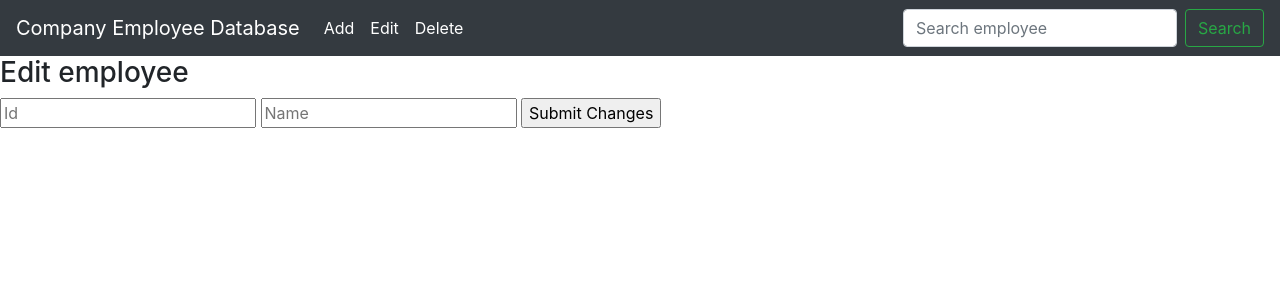
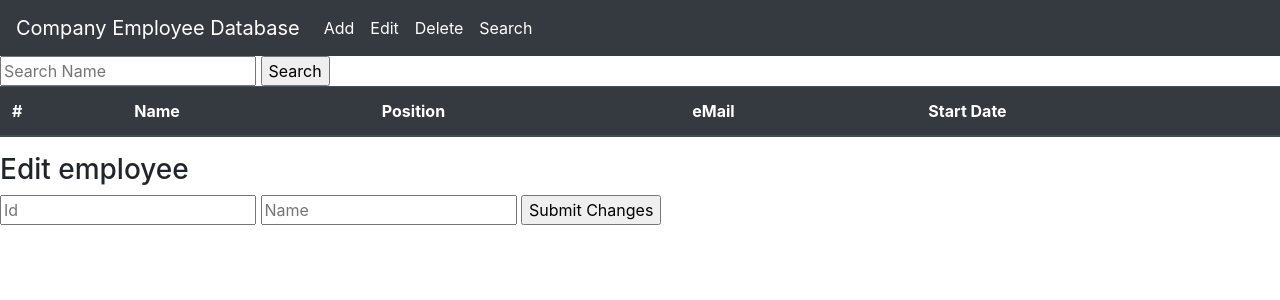
Before and after one commit to gabber78/PDO-CRUD-Staff-Record, a PHP site: page /edit.php in a window 1280 px wide. Shown: the top 300 px of the page. Run offline with PHP 8.4, Linux system fonts and the light colour scheme; tables that the repository leaves empty or names only in its code hold one stand-in row (values such as "Sample post"); lists and menus that the app fills with data are empty.

Commit message:
some design done

```diff
--- a/db.php
+++ b/db.php
@@ -56,8 +56,8 @@ class DB {
     $sql = "DELETE FROM staff_db WHERE id = :id";
     $stmt = $this->conn->prepare($sql);
     $stmt->execute(['id'=> $id]);
-    //echo "ID: " . $id . " was deleted.";
-    echo $stmt->rowCount() . " rows were affected.";
+    echo "ID: " . $id . "Name: " . $name . " was deleted.";
+    //echo $stmt->rowCount() . " rows were affected.";
   }
 
 }
--- a/www/index_old.php
+++ b/obsolate/index_old.php
@@ -13,7 +13,6 @@ if (isset($_GET['search'])) {
 }
 
 //delete data
-
 if (isset($_POST['deleteData'])) {
   //echo $_POST['id'];
   $id = $_POST['id'];
--- a/www/delete.php
+++ b/www/delete.php
@@ -12,9 +12,9 @@ if (isset($_POST['deleteData'])) {
 }
 
  ?>
-<h3>Delete staff member</h3>
+<h3>Delete employee from database</h3>
  <form method="post" action="delete.php">
    <input type="text" name="id" placeholder="Id">
-   <input type="submit" name="deleteData" value="Delete record">
+   <input type="submit" name="deleteData" value="Delete">
 
  </form>
--- a/www/edit.php
+++ b/www/edit.php
@@ -1,5 +1,5 @@
 <?php
-include('header.php');
+include('search.php');
 
 require_once '../db.php';
 
--- a/www/header.php
+++ b/www/header.php
@@ -6,6 +6,7 @@ ini_set('display_errors', 1);
 require_once('../db.php');
 $db = new DB();
 
+//search
 if (isset($_GET['search'])) {
   $data = $db->searchData($_GET['search']);
 }else {
@@ -41,18 +42,11 @@ if (isset($_GET['search'])) {
          <li class="nav-item active">
            <a class="nav-link" href="delete.php">Delete<span class="sr-only">(current)</span></a>
          </li>
+         <li class="nav-item active">
+           <a class="nav-link" href="search.php">Search<span class="sr-only">(current)</span></a>
+         </li>
 
        </ul>
-       <form class="form-inline my-2 my-lg-0" method="get">
-         <input class="form-control mr-sm-2" type="search" placeholder="Search employee" aria-label="Search"
-         value="<?php if (isset($_GET['search'])) {
-                 echo $_GET['search'];
-               }?>" >
-         <button class="btn btn-outline-success my-2 my-sm-0" type="submit">Search</button>
-       </form>
-
-
-     </div>
    </nav>
 
    </body>
--- a/www/index.php
+++ b/www/index.php
@@ -59,8 +59,5 @@ if (isset($_POST['deleteData'])) {
 
       </tbody>
     </table>
-
-
-
   </body>
 </html>
--- a/www/search.php
+++ b/www/search.php
@@ -1,4 +1,9 @@
 <?php
+
+include('header.php');
+
+require_once('../db.php');
+$db = new DB();
 
 //search data
 if (isset($_GET['search'])) {
@@ -6,3 +11,47 @@ if (isset($_GET['search'])) {
 }else {
   $data = $db->getData();
 }
+
+?>
+
+<!-- search form -->
+<form method="get">
+  <input type="text" placeholder="Search Name" name="search"
+  value="<?php if (isset($_GET['search'])) {
+          echo $_GET['search'];
+        }?>">
+  <input type="submit" value="Search">
+</form>
+
+    <table class="table">
+      <thead class="thead-dark">
+        <tr>
+          <th scope="col">#</th>
+          <th scope="col">Name</th>
+          <th scope="col">Position</th>
+          <th scope="col">eMail</th>
+          <th scope="col">Start Date</th>
+        </tr>
+      </thead>
+      <tbody>
+        <?php
+          if (isset($_GET['search'])) {
+            foreach($data as $row) {
+          ?>
+          <tr>
+            <td><?php echo $row['id'];?></td>
+            <td><?php echo $row['name'];?></td>
+            <td><?php echo $row['position'];?></td>
+            <td><?php echo $row['email'];?></td>
+            <td><?php echo $row['startDate'];?></td>
+          </tr>
+
+
+          <?php
+          }
+        }
+         ?>
+
+
+      </tbody>
+    </table>
```
Also changed, not shown: www/addUser.php (+15 -7 lines), www/img/happy-employees.jpg (added).
